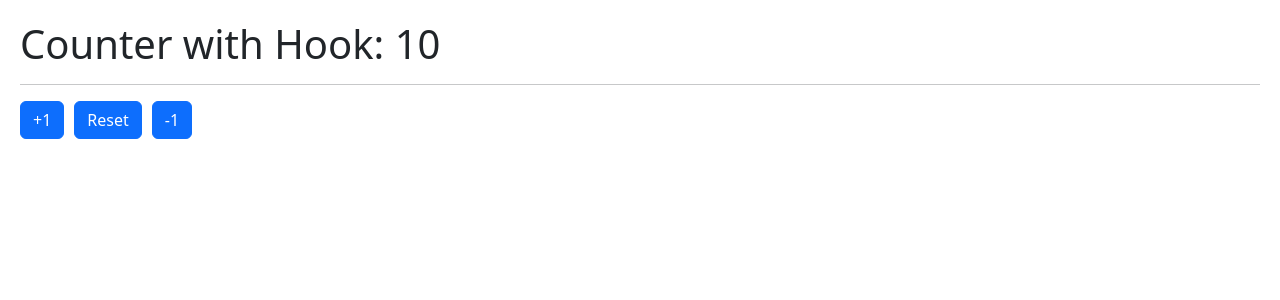
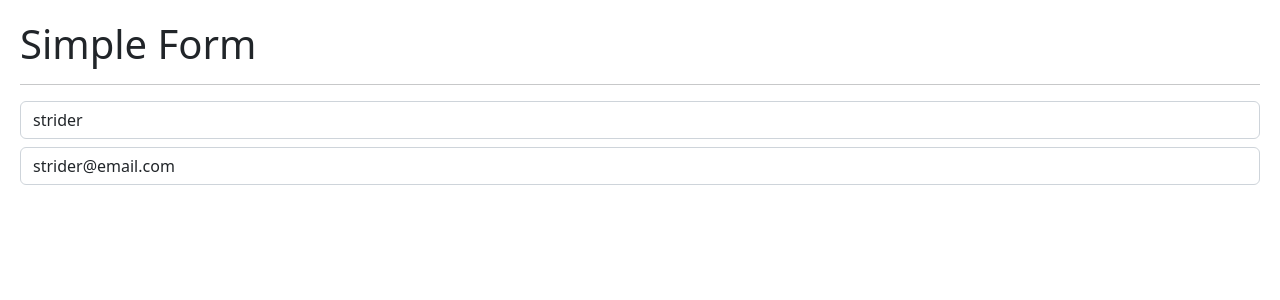
Before and after one commit to physiodevapp/react-zero-to-expert, a React (Vite) app in the folder 05-hook-app/: page / in a window 1280 px wide. Shown: the top 300 px of the page. Built offline with nearby package versions, Linux system fonts and the light colour scheme.

Commit message:
useEffect

```diff
--- /dev/null
+++ b/05-hook-app/src/02-useEffect/SimpleForm.jsx
@@ -0,0 +1,54 @@
+import React, { useEffect, useState } from "react";
+
+function SimpleForm() {
+  const [form, setForm] = useState({
+    username: "strider",
+    email: "strider@email.com"
+  });
+
+  const { username, email } = form;
+
+  const handleChange = ({target}) => {
+    const { name, value } = target;
+    setForm({
+      ...form,
+      [name]: value
+    })
+  }
+
+  useEffect(() => {
+    console.log('useEffect')
+
+    return () => {
+
+    }
+  }, [])
+
+
+  return (
+    <>
+      <h1>Simple Form</h1>
+      <hr />
+
+      <input
+        type="text"
+        className="form-control"
+        placeholder="Username"
+        name="username"
+        value={username}
+        onChange={handleChange}
+      />
+
+      <input
+        type="email"
+        className="form-control mt-2"
+        placeholder="email@domain"
+        name="email"
+        value={email}
+        onChange={handleChange}
+      />
+    </>
+  );
+}
+
+export default SimpleForm;
--- a/05-hook-app/src/HooksApp.jsx
+++ b/05-hook-app/src/HooksApp.jsx
@@ -1,11 +1,10 @@
 import React from "react";
-import CounterApp from "./01-useState/CounterApp";
-import CounterWithCustomHooks from "./01-useState/CounterWithCustomHooks";
+import SimpleForm from "./02-useEffect/SimpleForm";
 
 function HooksApp() {
   return (
     <>
-      <CounterWithCustomHooks/>
+      <SimpleForm/>
     </>
   );
 }
```
